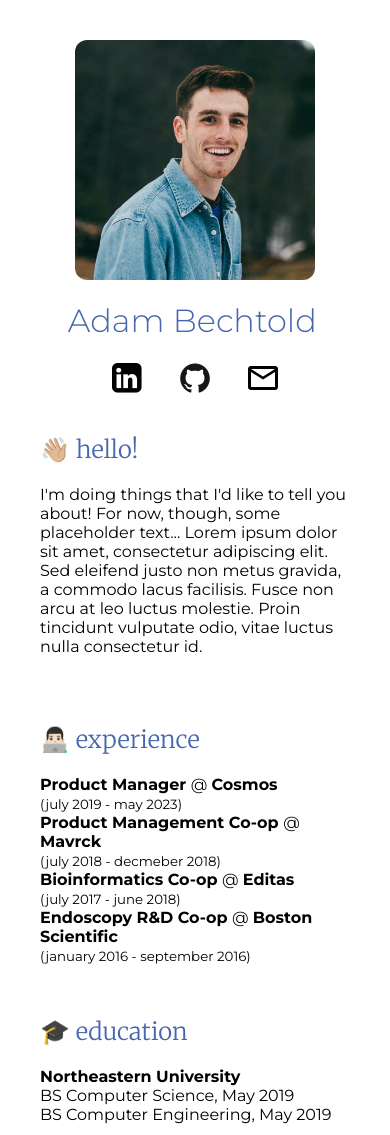
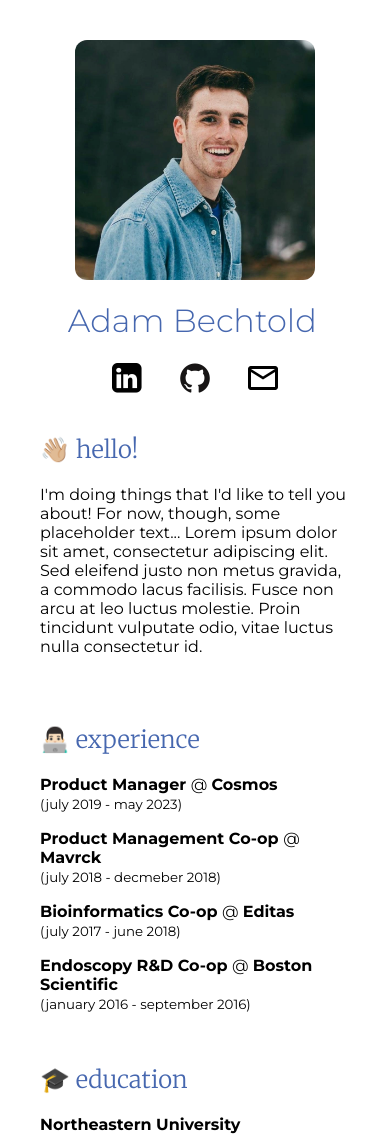
Before and after one commit to adambechtold/personal-website, a Next.js app: page / in a window 390 px wide. Shown: the top 1135 px of the page. Built offline with nearby package versions, Linux system fonts and the light colour scheme.

Commit message:
so there is correct spacing between experiences

```diff
--- a/app/components/ContentItem/Experience/Experience.js
+++ b/app/components/ContentItem/Experience/Experience.js
@@ -43,7 +43,7 @@ export default function Experience() {
    */
   function ExperienceItem({ title, company, dates }) {
     return (
-      <div className={styles.experienceItemContainer}>
+      <div className={styles.container}>
         <div>
           <b> {title} </b> @ <b> {company} </b>
         </div>
--- a/app/components/ContentItem/Experience/Experience.module.css
+++ b/app/components/ContentItem/Experience/Experience.module.css
@@ -1,8 +1,12 @@
-.experienceItemContainer {
+.container {
   display: flex;
   flex-direction: row;
   justify-content: flex-start;
   align-items: center;
+}
+
+.container:not(:last-child) {
+  margin-bottom: 1rem;
 }
 
 @media (min-width: 920px) {
@@ -12,7 +16,7 @@
 }
 
 @media (max-width: 920px) {
-  .experienceItemContainer {
+  .container {
     flex-direction: column;
     align-items: flex-start;
   }
```
